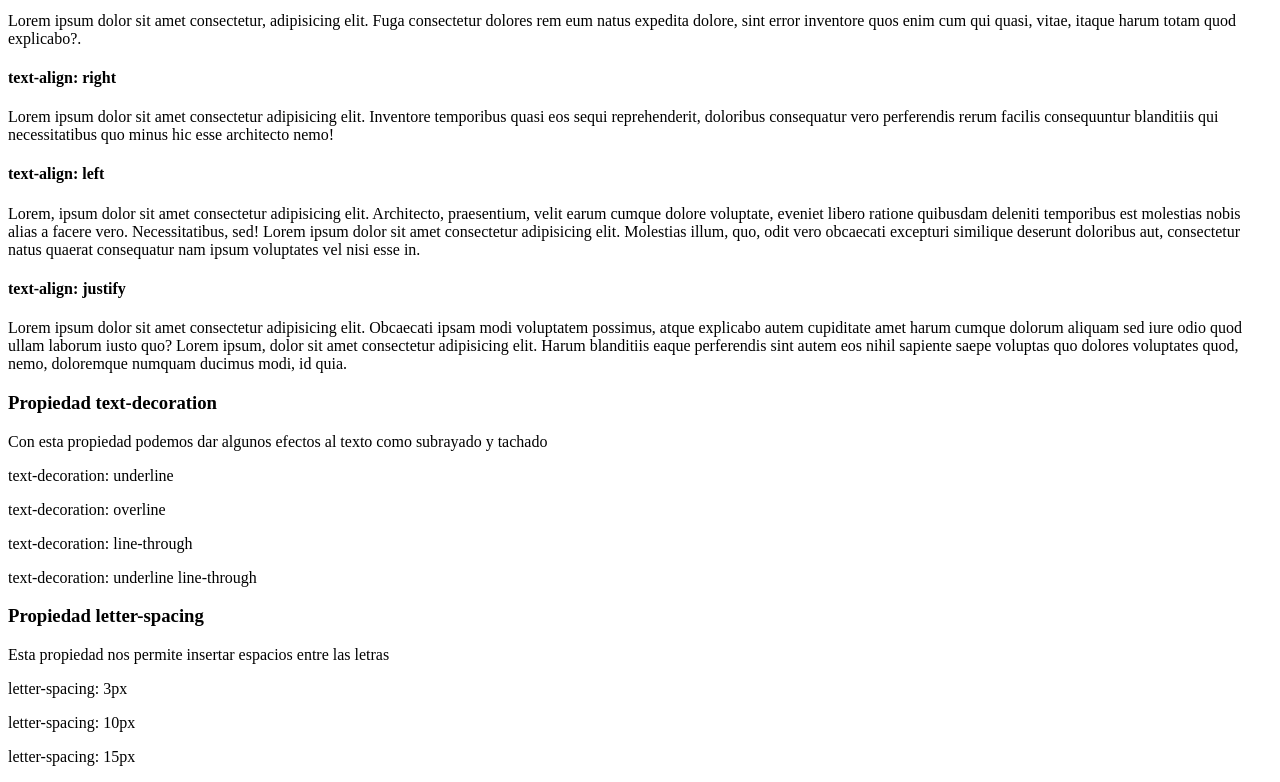
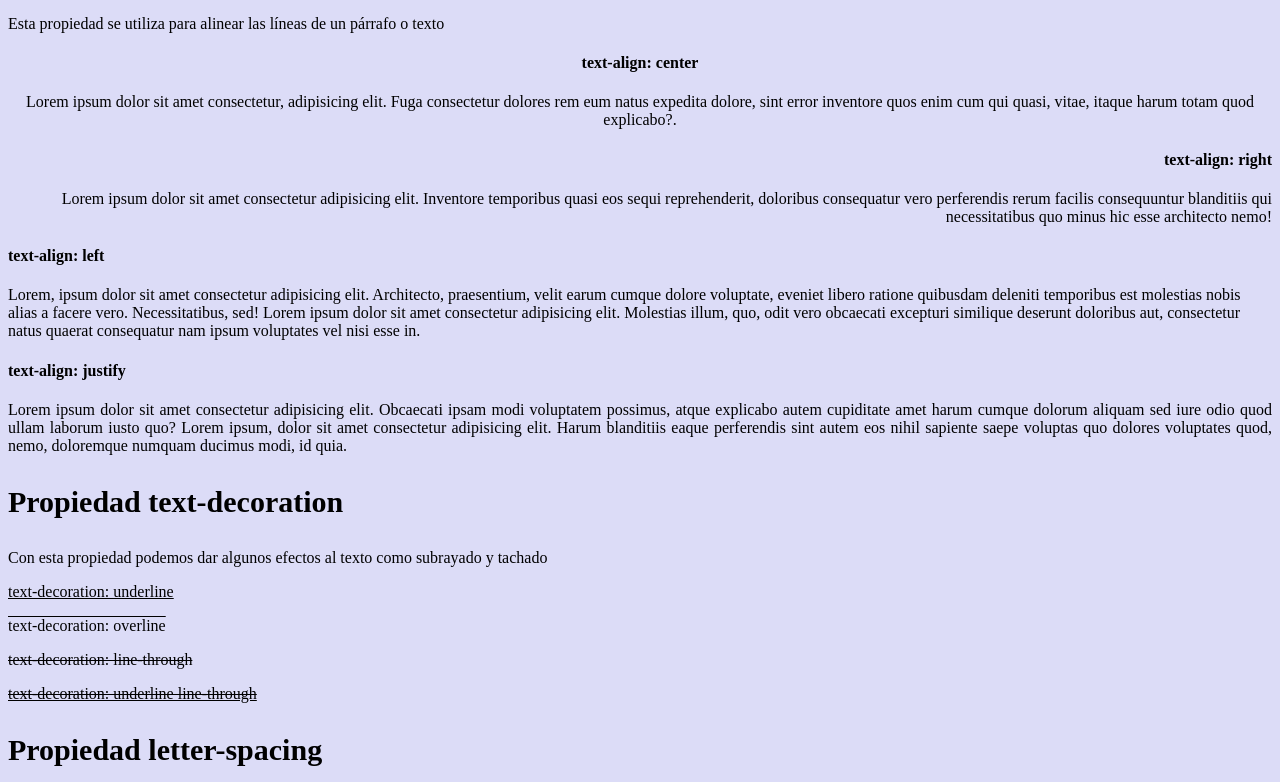
Before and after one commit to anasofiaterrazas/carpetasss, a plain HTML site: page index.html in a window 1280 px wide. Shown: the part 427-1209 px from the top of the page. Drawn offline with Linux system fonts and the light colour scheme; the site is published under a folder, as on GitHub Pages, so addresses that start at the root find nothing.

Commit message:
Update index.html

```diff
--- a/index.html
+++ b/index.html
@@ -5,7 +5,7 @@
     <meta http-equiv="X-UA-Compatible" content="IE=edge">
     <meta name="viewport" content="width=device-width, initial-scale=1.0">
     <title>Propiedades de texto</title>
-  <link rel="stylesheet" href="/css/estilo.css">
+  <link rel="stylesheet" href="css/estilo.css">
 
 </head>
 <body>
```
